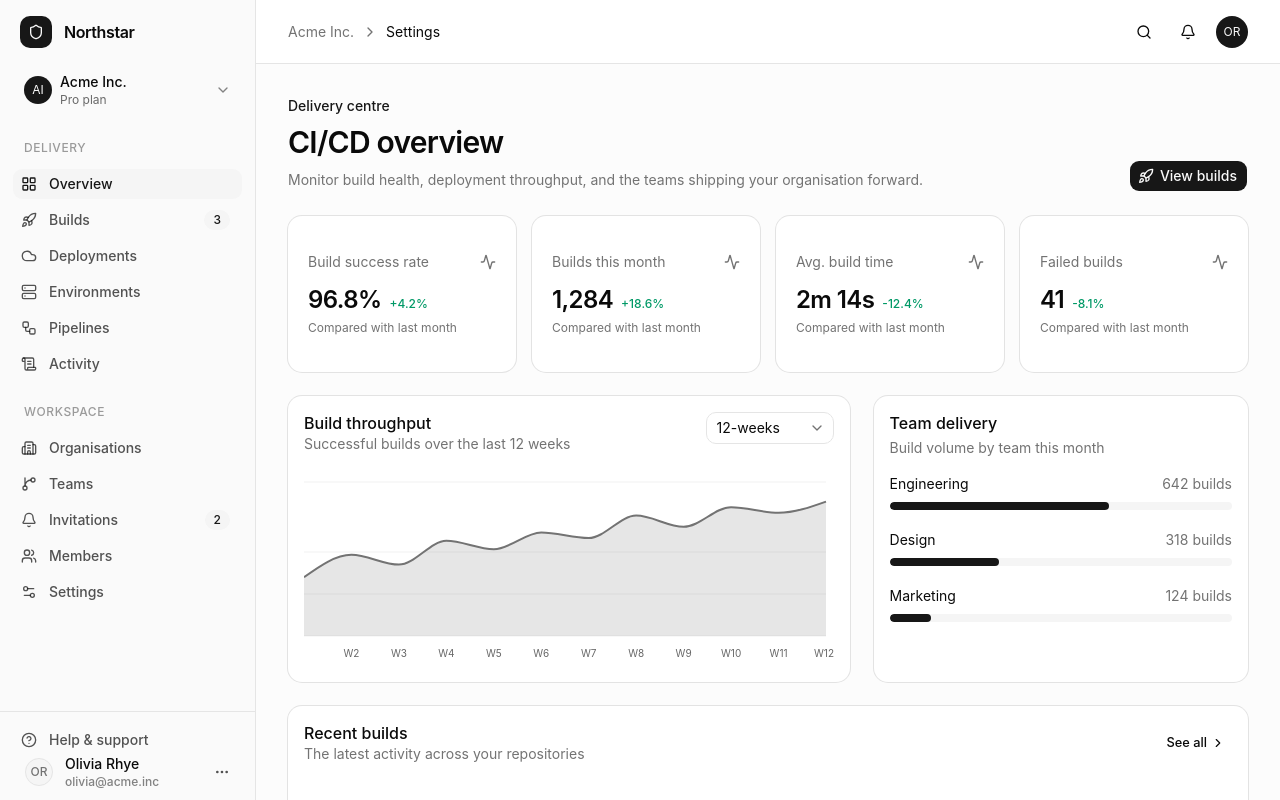
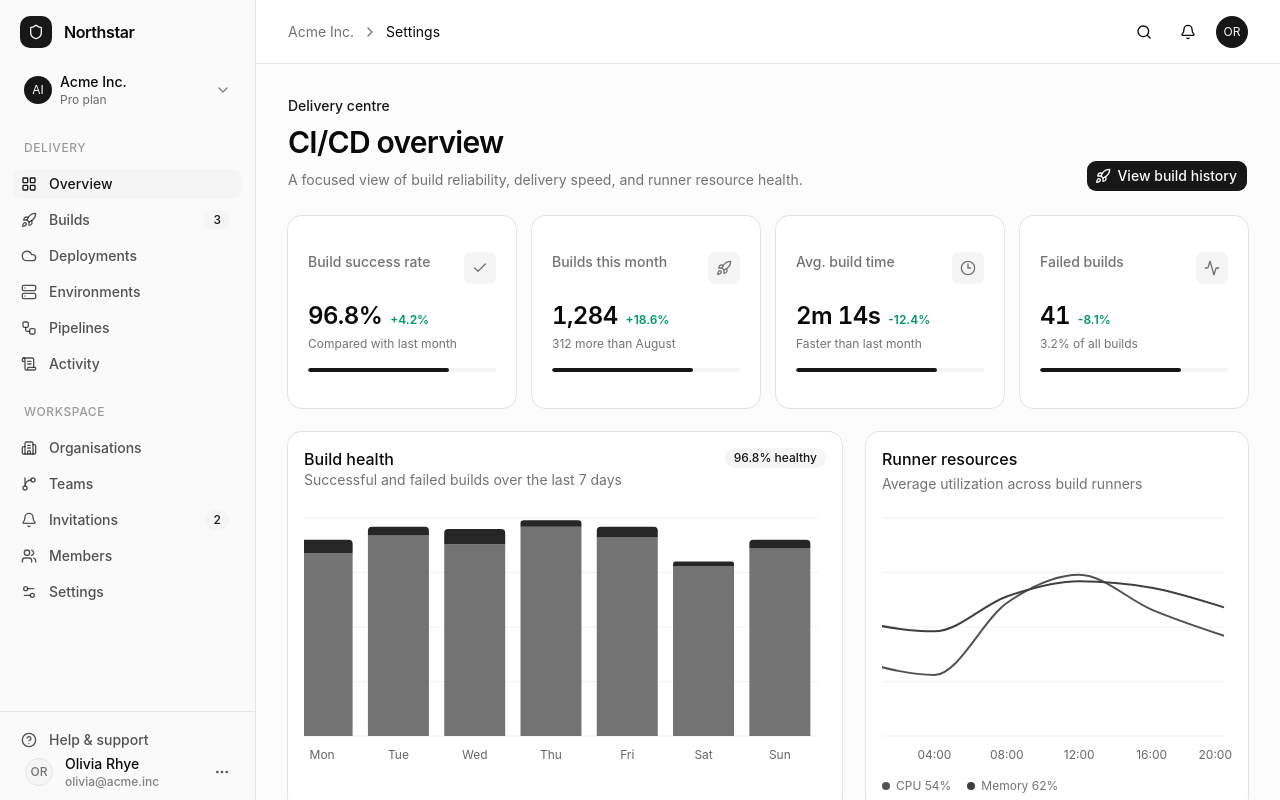
Before and after one commit to ep0ll/v0-bonnie-dashboard, a Next.js app: page / in a window 1280 px wide. Both pictures are taken after a click on the button "Overview". Shown: the top 800 px of the page. Built offline with nearby package versions, Linux system fonts and the light colour scheme.

Commit message:
feat: add LineChart and new data visualizations to CI/CD overview

```diff
--- a/components/organization-settings.tsx
+++ b/components/organization-settings.tsx
@@ -24,7 +24,7 @@ import { Switch } from '@/components/ui/switch'
 import { Table, TableBody, TableCell, TableHead, TableHeader, TableRow } from '@/components/ui/table'
 import { Tabs, TabsContent, TabsList, TabsTrigger } from '@/components/ui/tabs'
 import { ChartContainer, ChartTooltip, ChartTooltipContent } from '@/components/ui/chart'
-import { Area, AreaChart, Bar, BarChart, CartesianGrid, XAxis, YAxis } from 'recharts'
+import { Area, AreaChart, Bar, BarChart, CartesianGrid, XAxis, YAxis, Line, LineChart } from 'recharts'
 
 const organizations = [
   { name: 'Acme Inc.', plan: 'Pro', members: 24, initials: 'AI', color: 'bg-primary' },
@@ -90,6 +90,14 @@ const buildLogs = [
 ]
 
 const buildTrend = [42, 58, 51, 68, 62, 74, 70, 86, 78, 92, 88, 96]
+const buildHealth = [
+  { day: 'Mon', success: 84, failed: 6 }, { day: 'Tue', success: 92, failed: 4 }, { day: 'Wed', success: 88, failed: 7 },
+  { day: 'Thu', success: 96, failed: 3 }, { day: 'Fri', success: 91, failed: 5 }, { day: 'Sat', success: 78, failed: 2 }, { day: 'Sun', success: 86, failed: 4 },
+]
+const resourceUsage = [
+  { time: '00:00', cpu: 34, memory: 52 }, { time: '04:00', cpu: 28, memory: 48 }, { time: '08:00', cpu: 61, memory: 64 },
+  { time: '12:00', cpu: 74, memory: 71 }, { time: '16:00', cpu: 58, memory: 68 }, { time: '20:00', cpu: 46, memory: 59 },
+]
 
 function PaginationBar({ page, pages, setPage }: { page: number; pages: number; setPage: (page: number) => void }) {
   return <Pagination><PaginationContent><PaginationItem><PaginationPrevious onClick={() => setPage(Math.max(1, page - 1))} className={page === 1 ? 'pointer-events-none opacity-50' : 'cursor-pointer'} /></PaginationItem>{Array.from({ length: pages }, (_, index) => index + 1).map((number) => <PaginationItem key={number}><PaginationLink isActive={number === page} onClick={() => setPage(number)} className="cursor-pointer">{number}</PaginationLink></PaginationItem>)}<PaginationItem><PaginationNext onClick={() => setPage(Math.min(pages, page + 1))} className={page === pages ? 'pointer-events-none opacity-50' : 'cursor-pointer'} /></PaginationItem></PaginationContent></Pagination>
@@ -98,6 +106,24 @@ function PaginationBar({ page, pages, setPage }: { page: number; pages: number;
 function StatusBadge({ status }: { status: string }) {
   const styles: Record<string, string> = { Success: 'border-emerald-200 bg-emerald-50 text-emerald-700', Running: 'border-sky-200 bg-sky-50 text-sky-700', Failed: 'border-rose-200 bg-rose-50 text-rose-700', Canceled: 'border-muted bg-muted text-muted-foreground' }
   return <Badge variant="outline" className={styles[status] ?? ''}><span className="mr-1.5 size-1.5 rounded-full bg-current" />{status}</Badge>
+}
+
+function EnhancedCIBuildOverview({ onNavigate }: { onNavigate: (value: string) => void }) {
+  const kpis = [
+    { label: 'Build success rate', value: '96.8%', trend: '+4.2%', note: 'Compared with last month', icon: Check, tone: 'text-emerald-600' },
+    { label: 'Builds this month', value: '1,284', trend: '+18.6%', note: '312 more than August', icon: Rocket, tone: 'text-emerald-600' },
+    { label: 'Avg. build time', value: '2m 14s', trend: '-12.4%', note: 'Faster than last month', icon: Clock3, tone: 'text-emerald-600' },
+    { label: 'Failed builds', value: '41', trend: '-8.1%', note: '3.2% of all builds', icon: Activity, tone: 'text-emerald-600' },
+  ]
+  return <div className="flex flex-col gap-6">
+    <div className="flex flex-col justify-between gap-4 sm:flex-row sm:items-end"><div><p className="mb-2 text-sm font-medium text-primary">Delivery centre</p><h1 className="text-2xl font-semibold tracking-tight text-balance sm:text-3xl">CI/CD overview</h1><p className="mt-2 max-w-2xl text-sm leading-6 text-muted-foreground">A focused view of build reliability, delivery speed, and runner resource health.</p></div><Button onClick={() => onNavigate('Builds')}><Rocket data-icon="inline-start" />View build history</Button></div>
+    <div className="grid gap-4 sm:grid-cols-2 xl:grid-cols-4">{kpis.map(({ label, value, trend, note, icon: Icon, tone }) => <Card key={label} className="overflow-hidden"><CardContent className="p-5"><div className="flex items-start justify-between gap-3"><p className="text-sm font-medium text-muted-foreground">{label}</p><div className="rounded-md bg-muted p-2"><Icon className="size-4 text-muted-foreground" /></div></div><div className="mt-4 flex items-baseline gap-2"><p className="text-2xl font-semibold tracking-tight tabular-nums">{value}</p><span className={`text-xs font-semibold ${tone}`}>{trend}</span></div><p className="mt-1 text-xs text-muted-foreground">{note}</p><div className="mt-4 h-1 overflow-hidden rounded-full bg-muted"><div className="h-full w-3/4 rounded-full bg-primary" /></div></CardContent></Card>)}</div>
+    <div className="grid gap-6 xl:grid-cols-[1.45fr_1fr]">
+      <Card><CardHeader><div className="flex items-start justify-between gap-3"><div><CardTitle>Build health</CardTitle><CardDescription>Successful and failed builds over the last 7 days</CardDescription></div><Badge variant="secondary">96.8% healthy</Badge></div></CardHeader><CardContent><ChartContainer config={{ success: { label: 'Successful', color: 'var(--chart-2)' }, failed: { label: 'Failed', color: 'var(--chart-5)' } }} className="h-64 w-full"><BarChart accessibilityLayer data={buildHealth} margin={{ left: -20, right: 8, top: 8, bottom: 0 }}><CartesianGrid vertical={false} /><XAxis dataKey="day" tickLine={false} axisLine={false} tickMargin={8} /><YAxis hide domain={[0, 100]} /><ChartTooltip content={<ChartTooltipContent />} /><Bar dataKey="success" stackId="a" fill="var(--color-success)" radius={[0, 0, 0, 0]} /><Bar dataKey="failed" stackId="a" fill="var(--color-failed)" radius={[4, 4, 0, 0]} /></BarChart></ChartContainer></CardContent></Card>
+      <Card><CardHeader><CardTitle>Runner resources</CardTitle><CardDescription>Average utilization across build runners</CardDescription></CardHeader><CardContent><ChartContainer config={{ cpu: { label: 'CPU', color: 'var(--chart-3)' }, memory: { label: 'Memory', color: 'var(--chart-4)' } }} className="h-64 w-full"><LineChart accessibilityLayer data={resourceUsage} margin={{ left: -20, right: 8, top: 8, bottom: 0 }}><CartesianGrid vertical={false} /><XAxis dataKey="time" tickLine={false} axisLine={false} tickMargin={8} /><YAxis hide domain={[0, 100]} /><ChartTooltip content={<ChartTooltipContent />} /><Line type="monotone" dataKey="cpu" stroke="var(--color-cpu)" strokeWidth={2} dot={false} /><Line type="monotone" dataKey="memory" stroke="var(--color-memory)" strokeWidth={2} dot={false} /></LineChart></ChartContainer><div className="mt-3 flex gap-4 text-xs text-muted-foreground"><span className="flex items-center gap-1.5"><span className="size-2 rounded-full bg-chart-3" />CPU 54%</span><span className="flex items-center gap-1.5"><span className="size-2 rounded-full bg-chart-4" />Memory 62%</span></div></CardContent></Card>
+    </div>
+    <Card><CardHeader><div className="flex items-center justify-between gap-3"><div><CardTitle>Build history</CardTitle><CardDescription>Latest builds across all repositories</CardDescription></div><Button variant="ghost" size="sm" onClick={() => onNavigate('Builds')}>See all <ChevronRight data-icon="inline-end" /></Button></div></CardHeader><CardContent className="p-0"><div className="divide-y">{builds.slice(0, 4).map((build) => <button type="button" key={build.id} onClick={() => onNavigate('Build detail')} className="flex w-full flex-col gap-3 p-4 text-left transition-colors hover:bg-muted/50 sm:flex-row sm:items-center sm:justify-between"><div className="flex min-w-0 items-center gap-3"><div className="rounded-md bg-muted p-2"><GitCommit className="size-4" /></div><div className="min-w-0"><p className="truncate text-sm font-medium">{build.message}</p><p className="truncate text-xs text-muted-foreground">{build.repo} · {build.branch} · {build.commit} · {build.created}</p></div></div><div className="flex items-center gap-3 pl-11 sm:pl-0"><StatusBadge status={build.status} /><span className="text-xs tabular-nums text-muted-foreground">{build.duration}</span><ChevronRight className="hidden size-4 text-muted-foreground sm:block" /></div></button>)}</div></CardContent></Card>
+  </div>
 }
 
 function CIBuildOverview({ onNavigate }: { onNavigate: (value: string) => void }) {
@@ -157,7 +183,7 @@ export function OrganizationSettings() {
   const paginatedMembers = useMemo(() => members.slice((memberPage - 1) * 4, memberPage * 4), [memberPage])
   const paginatedTeams = useMemo(() => teams.slice((teamPage - 1) * 2, teamPage * 2), [teamPage])
   const navigate = (value: string) => { setActive(value); setMobileOpen(false); if (value === 'Settings') setTab('general'); if (value === 'Members') setTab('members'); if (value === 'Teams') setTab('teams'); if (value === 'Invitations') setTab('invitations') }
-  const pageContent = active === 'Overview' ? <CIBuildOverview onNavigate={navigate} /> : active === 'Builds' ? <BuildsWorkspace onNavigate={navigate} /> : active === 'Build detail' ? <BuildDetail onNavigate={navigate} /> : ['Deployments', 'Environments', 'Pipelines', 'Activity'].includes(active) ? <DeliveryWorkspace section={active} onNavigate={navigate} /> : null
+  const pageContent = active === 'Overview' ? <EnhancedCIBuildOverview onNavigate={navigate} /> : active === 'Builds' ? <BuildsWorkspace onNavigate={navigate} /> : active === 'Build detail' ? <BuildDetail onNavigate={navigate} /> : ['Deployments', 'Environments', 'Pipelines', 'Activity'].includes(active) ? <DeliveryWorkspace section={active} onNavigate={navigate} /> : null
   const nav = <Sidebar active={active} onNavigate={navigate} />
   const tabs = [['general', 'General'], ['members', 'Members'], ['teams', 'Teams'], ['invitations', 'Invitations'], ['danger', 'Danger zone']] as const
 
```
